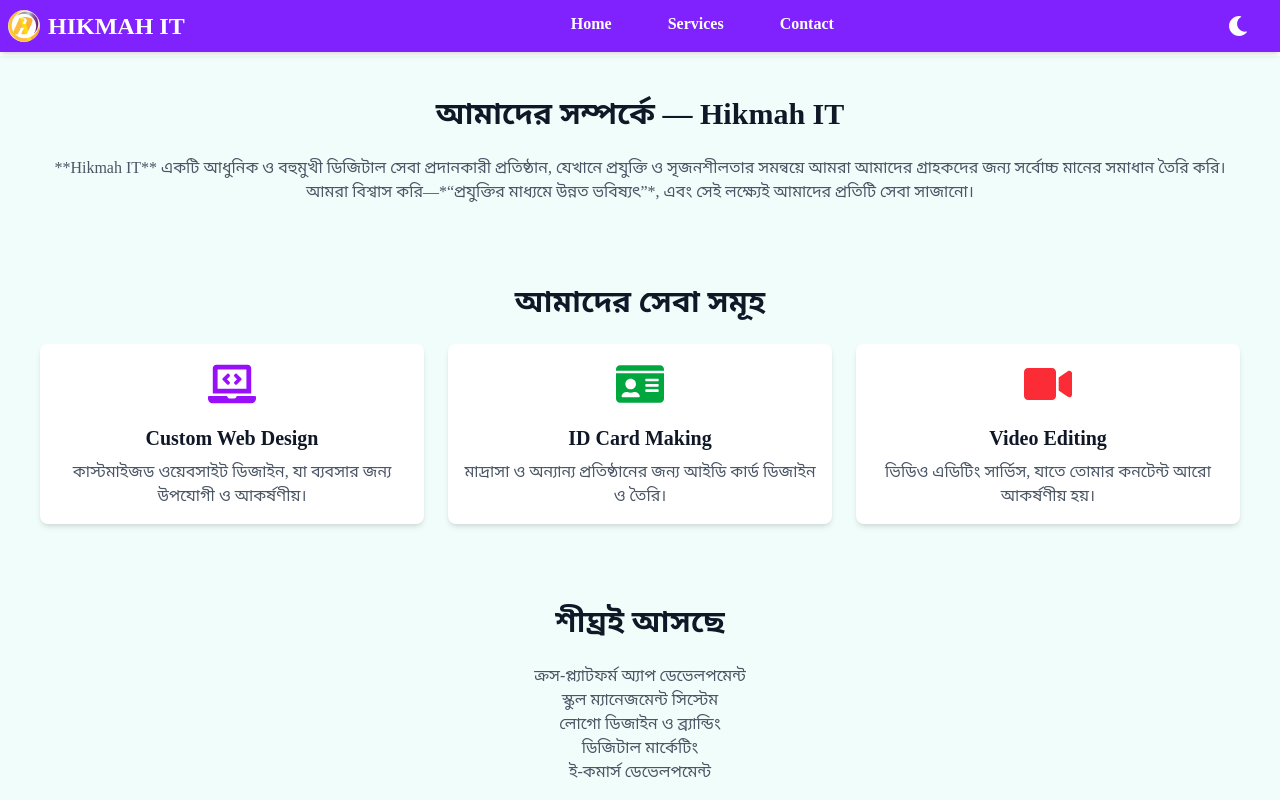
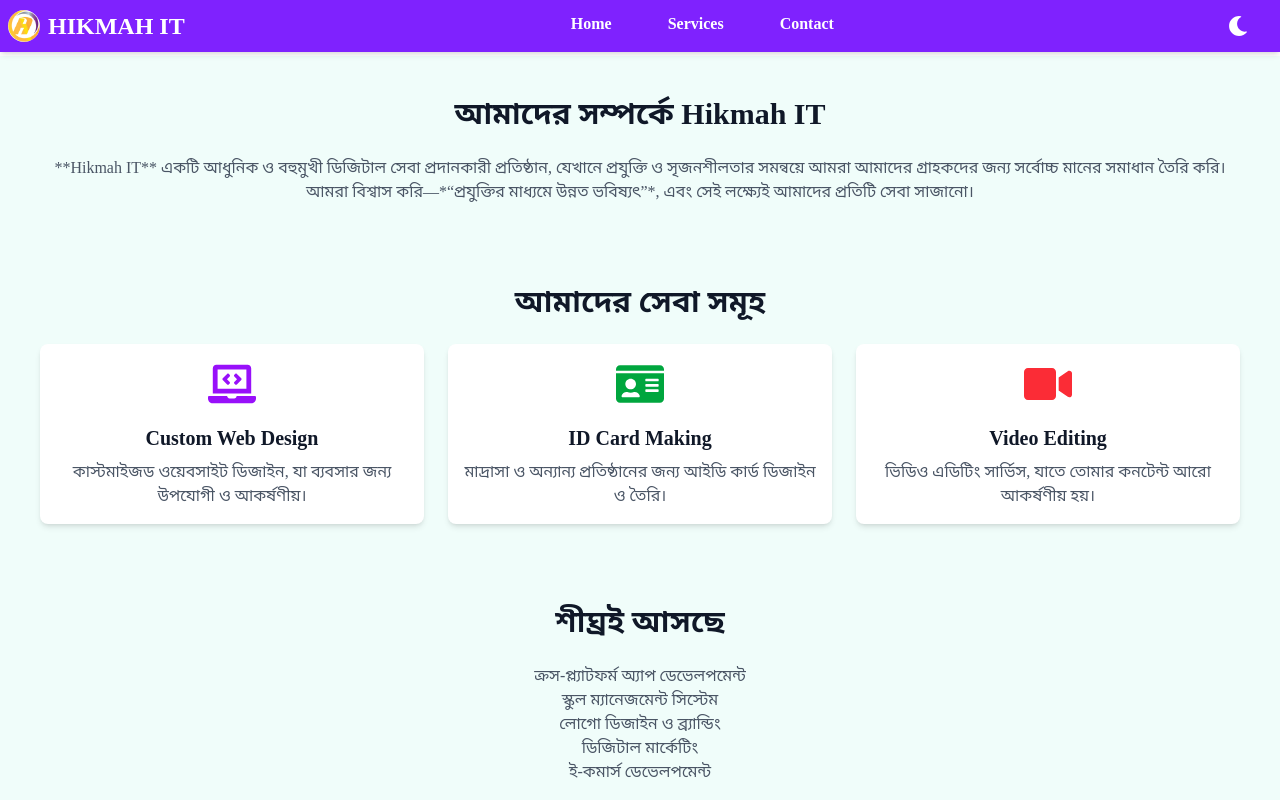
Before and after one commit to mdjunaidalhabib/hikmah-it, a Next.js app: page /about in a window 1280 px wide. Shown: the top 800 px of the page. Built offline with nearby package versions, Linux system fonts and the light colour scheme.

Commit message:
Updated code

```diff
--- a/app/components/about/About.jsx
+++ b/app/components/about/About.jsx
@@ -5,8 +5,9 @@
     <section className="bg-teal-50 dark:bg-gray-900">
       <div className="px-4 md:px-10 py-10 max-w-7xl mx-auto text-center">
         <h2 className="text-3xl font-bold text-gray-900 dark:text-white mb-6">
-          আমাদের সম্পর্কে — Hikmah IT
+          আমাদের সম্পর্কে <span className="block sm:inline">Hikmah IT</span>
         </h2>
+
         <p className="text-center text-gray-600 dark:text-gray-300">
           **Hikmah IT** একটি আধুনিক ও বহুমুখী ডিজিটাল সেবা প্রদানকারী
           প্রতিষ্ঠান, যেখানে প্রযুক্তি ও সৃজনশীলতার সমন্বয়ে আমরা আমাদের
```
